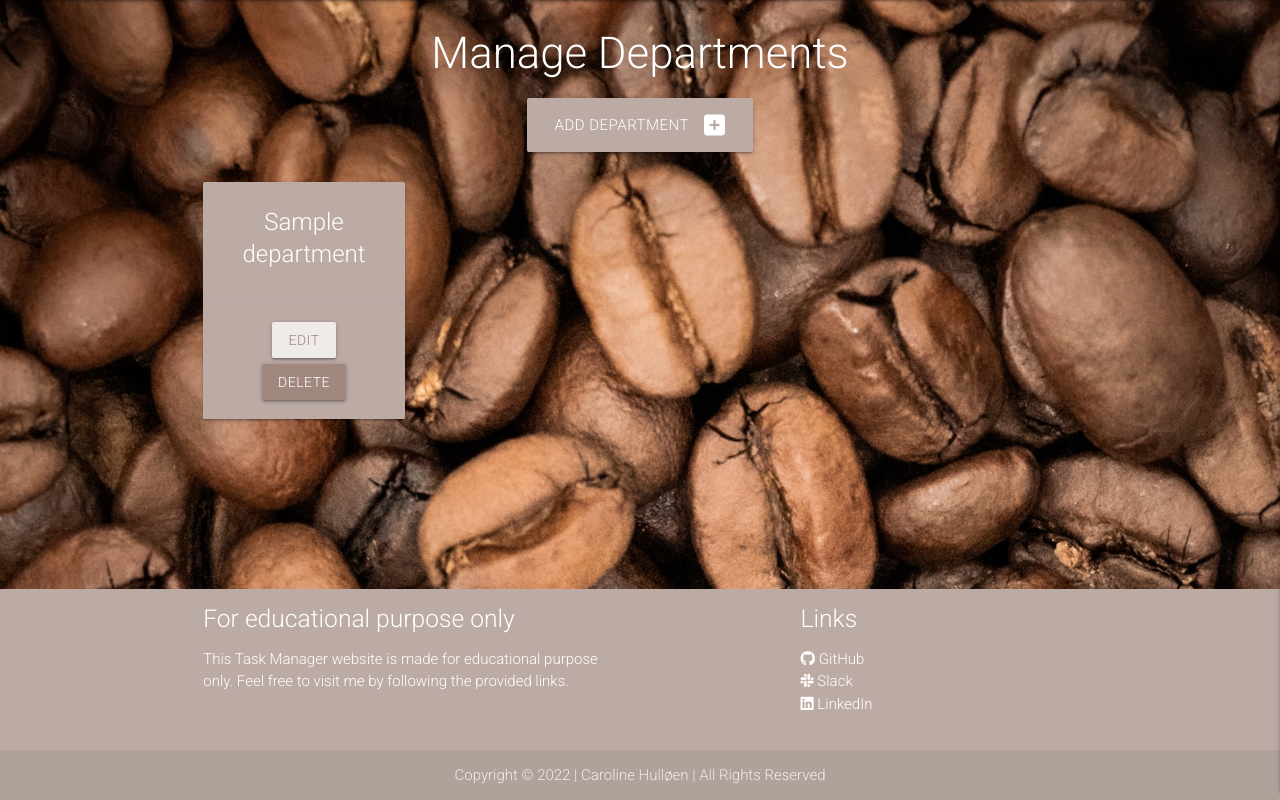
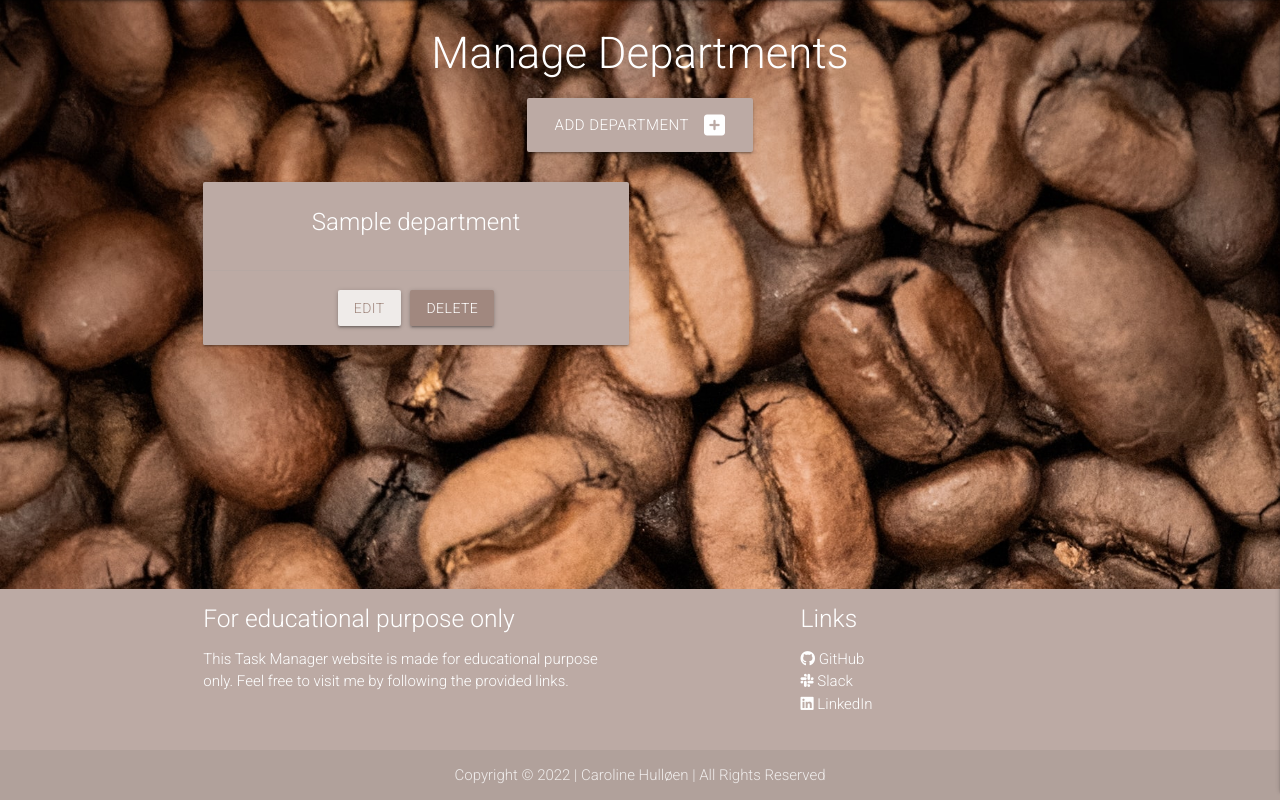
Before and after one commit to Carhul/Task_Manager, a Flask app: page /get_departments in a window 1280 px wide. Shown: the part 69-869 px from the top of the page. Run offline with Flask 2, Linux system fonts and the light colour scheme; a database or web service that is not in the repository returns one stand-in record (values such as "Sample title"); some libraries are stand-ins or nearby versions.

Commit message:
change m3 to m6 on departments

```diff
--- a/templates/departments/departments.html
+++ b/templates/departments/departments.html
@@ -13,7 +13,7 @@
 
 <div class="row">
     {% for department in departments %}
-    <div class="col s12 m3">
+    <div class="col s12 m6">
       <div class="card base-bgcolor center-align">
         <div class="card-content base-color">
           <span class="card-title">{{ department.department_name }}</span>
```
